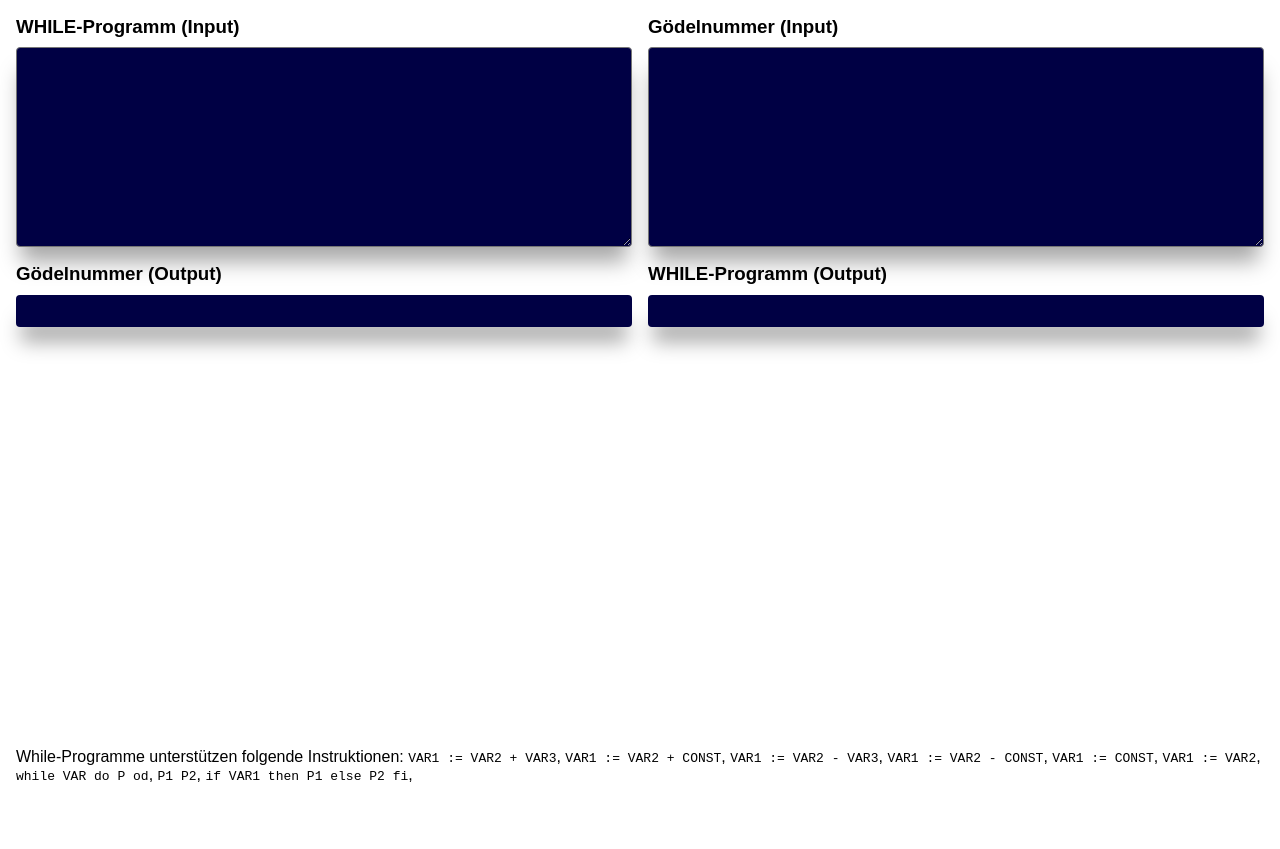
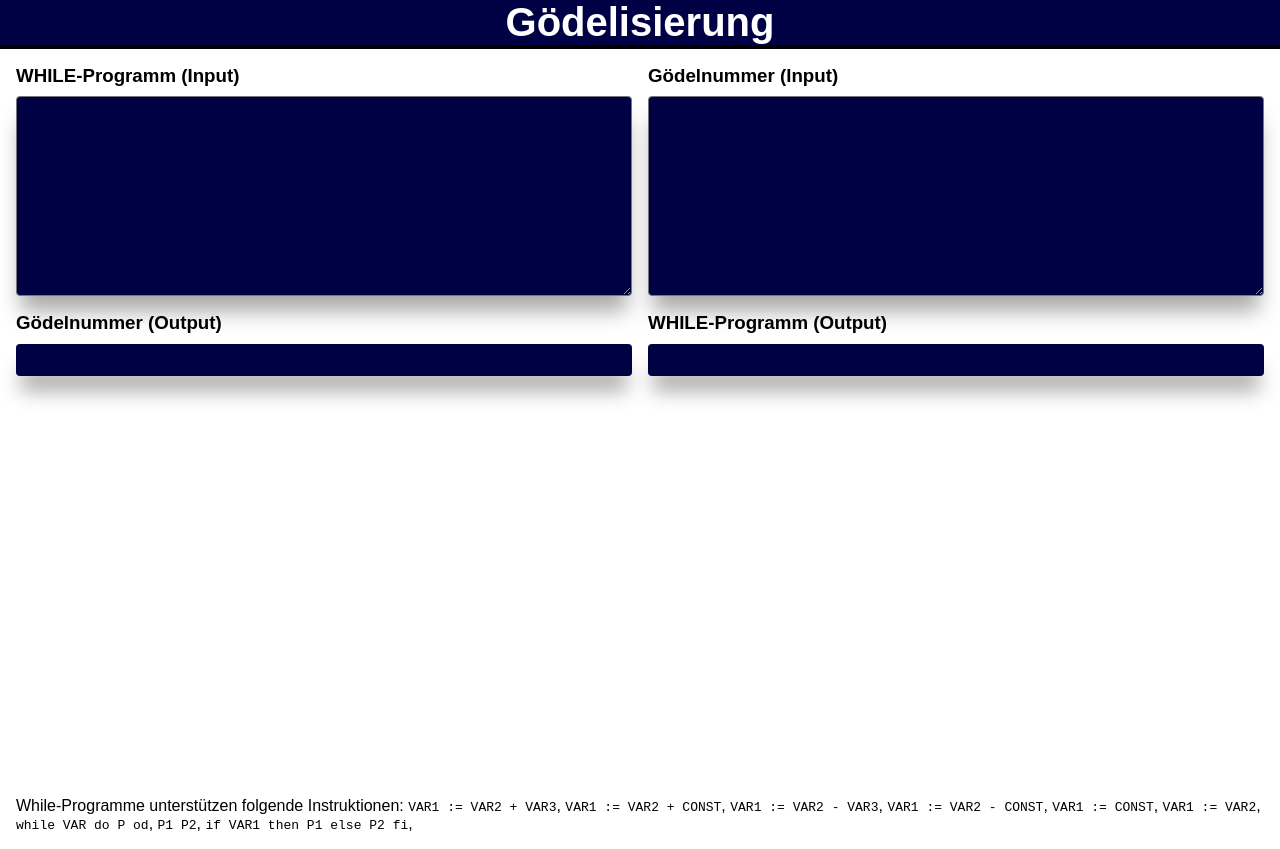
Before and after one commit to Pflyg/pflyg.github.io, a website: page Goedel/index.html in a window 1280 px wide. Before the commit the page ends 800 px from the top, so only its background shows below. Drawn offline with Linux system fonts and the light colour scheme.

Commit message:
visual changes

```diff
--- a/Goedel/index.html
+++ b/Goedel/index.html
@@ -5,7 +5,7 @@
   <meta name="viewport" content="width=device-width, initial-scale=1.0">
   <script src="https://unpkg.com/nearley@2.19.9/lib/nearley.js"></script>
   <script src="./goedel.js"></script>
-  <title>Document</title>
+  <title>Gödelisierung</title>
   <style>textarea {width: 100%; min-height: 200px;font-family: monospace; font-size: 1em; resize: vertical;}
   html {font-family: sans-serif}
   html, body, #wrapper {
@@ -28,6 +28,15 @@
     "P G"
     "OP OG"
     "EXPL EXPL";
+}
+h1 {
+  /*text-shadow: 1px 0 0 white, 2px 0 0 #ff0303, 3px 0 0 #610dff, 4px 0 0 #27b13e;*/
+  color: white;
+  background: #004;
+  border-bottom: 4px solid black;
+    text-align: center;
+    font-size: 2.5em;
+    margin: 0;
 }
     pre.out, textarea{
       background: #004;
@@ -53,6 +62,7 @@
   </style>
 </head>
 <body>
+  <h1>Gödelisierung</h1>
   <div id="wrapper">
     <div class="P">
       <h3>WHILE-Programm (Input)</h3>
```
